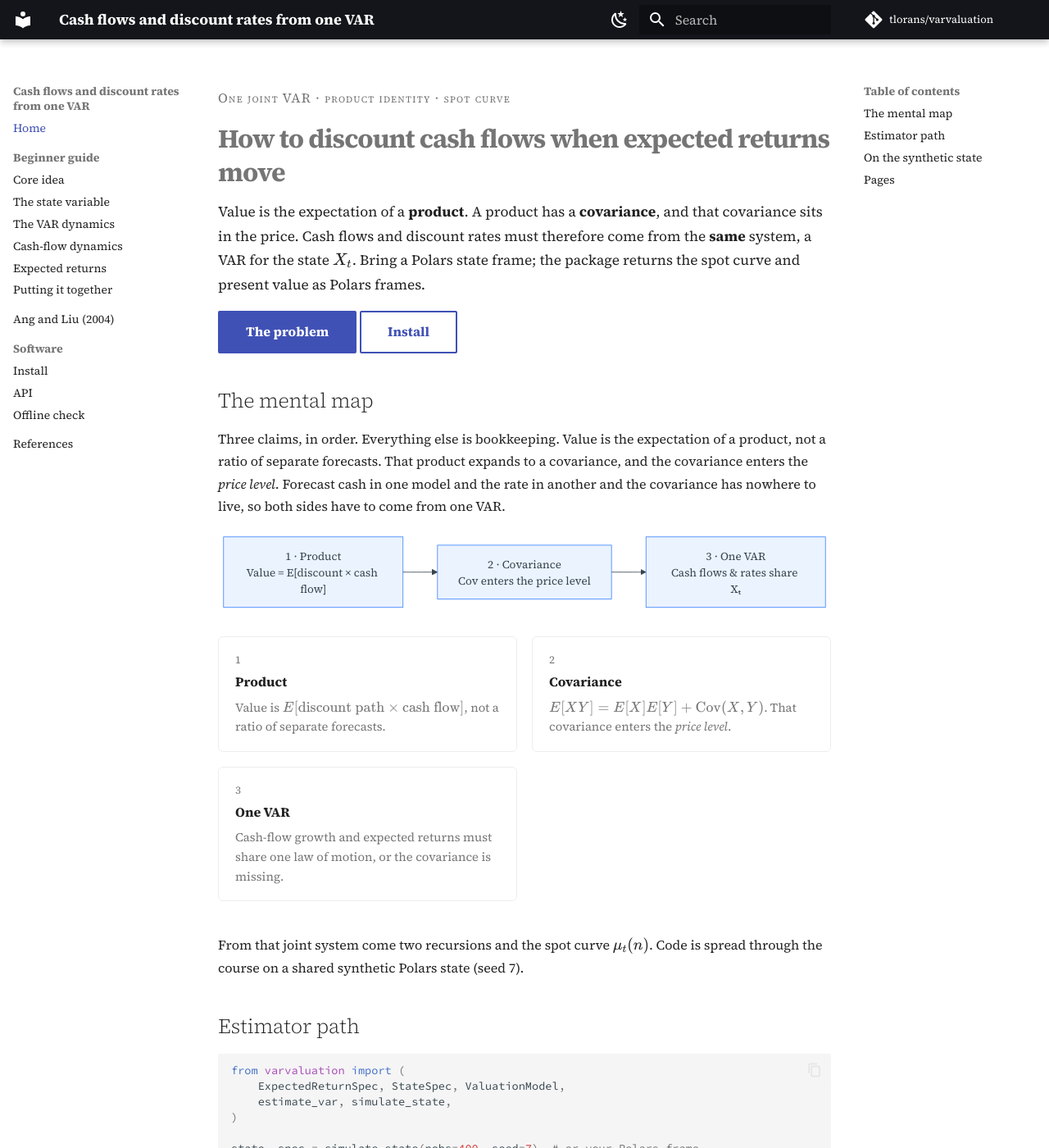
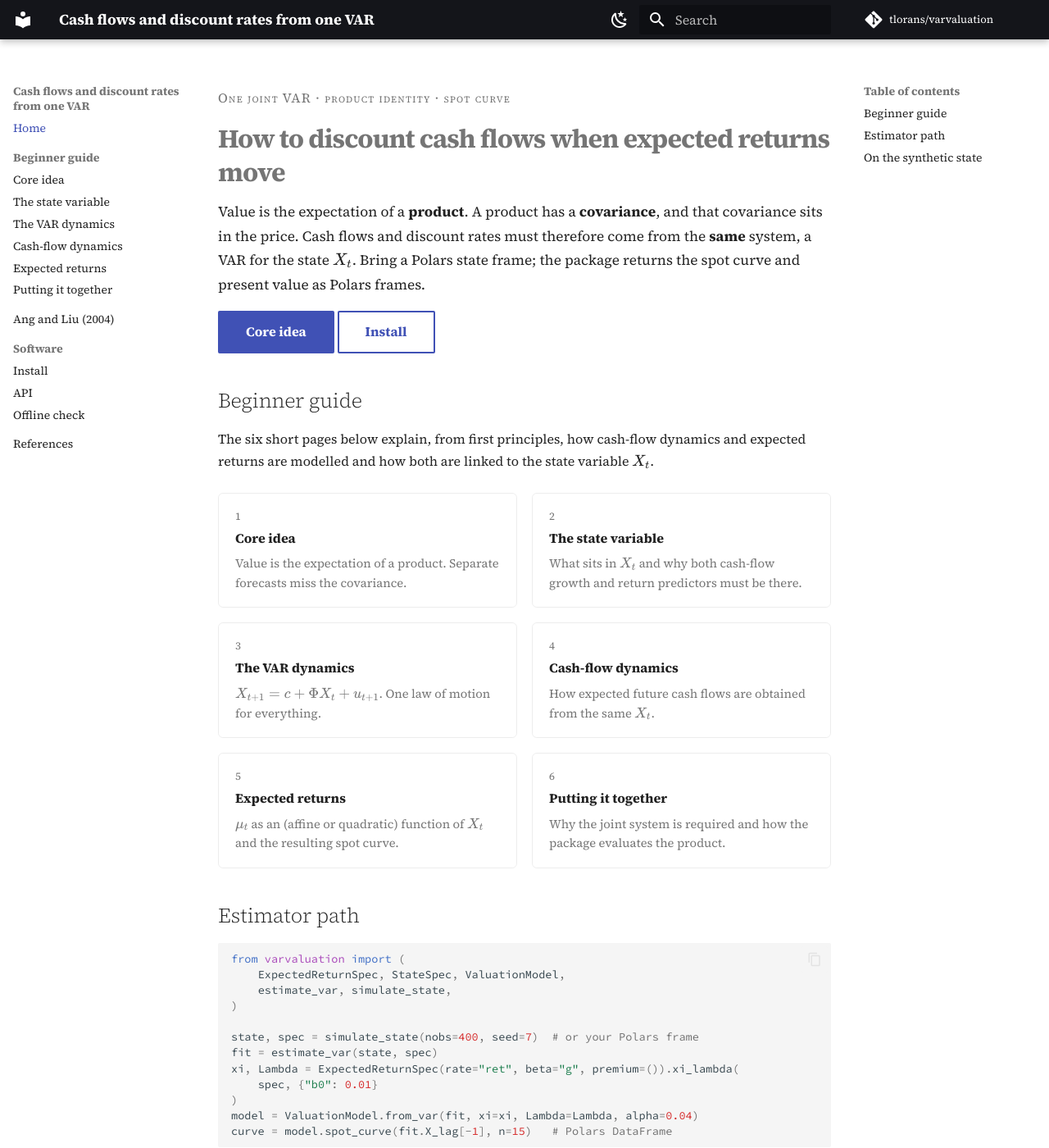
Before and after one commit to tlorans/varvaluation, an MkDocs documentation site: the page built from docs/index.md, in a window 1280 px wide and 1400 px high. Shown: the whole window at 82% size. Built offline with MkDocs 1.6.1 and Material for MkDocs 9.7.7, drawn with Linux system fonts in a browser that asks for light colours; comment, search, counter and statistics services are not loaded; some of the changed text lies outside the part shown.

Commit message:
Rewrite home page to introduce the new beginner-guide sections

````diff
--- a/docs/index.md
+++ b/docs/index.md
@@ -13,37 +13,23 @@ $X_t$. Bring a Polars state frame; the package returns the spot
 curve and present value as Polars frames.
 </p>
 
-[The problem](guide/problem.md){ .md-button .md-button--primary }
+[Core idea](guide/core.md){ .md-button .md-button--primary }
 [Install](install.md){ .md-button }
 
 </div>
 
-## The mental map
+## Beginner guide
 
-Three claims, in order. Everything else is bookkeeping. Value is
-the expectation of a product, not a ratio of separate forecasts.
-That product expands to a covariance, and the covariance enters
-the *price level*. Forecast cash in one model and the rate in
-another and the covariance has nowhere to live, so both sides
-have to come from one VAR.
-
-```mermaid
-flowchart LR
-  A["1 · Product<br/>Value = E[discount × cash flow]"]
-  B["2 · Covariance<br/>Cov enters the price level"]
-  C["3 · One VAR<br/>Cash flows & rates share Xₜ"]
-  A --> B --> C
-```
+The six short pages below explain, from first principles, how cash-flow dynamics and expected returns are modelled and how both are linked to the state variable \(X_t\).
 
 <div class="topic-cards">
-<a href="guide/problem/"><span class="part">1</span><strong>Product</strong><span>Value is $E[\text{discount path}\times\text{cash flow}]$, not a ratio of separate forecasts.</span></a>
-<a href="guide/problem/#the-covariance-term"><span class="part">2</span><strong>Covariance</strong><span>$E[XY]=E[X]E[Y]+\mathrm{Cov}(X,Y)$. That covariance enters the <em>price level</em>.</span></a>
-<a href="guide/system/"><span class="part">3</span><strong>One VAR</strong><span>Cash-flow growth and expected returns must share one law of motion, or the covariance is missing.</span></a>
+<a href="guide/core/"><span class="part">1</span><strong>Core idea</strong><span>Value is the expectation of a product. Separate forecasts miss the covariance.</span></a>
+<a href="guide/state-variable/"><span class="part">2</span><strong>The state variable</strong><span>What sits in \(X_t\) and why both cash-flow growth and return predictors must be there.</span></a>
+<a href="guide/var-dynamics/"><span class="part">3</span><strong>The VAR dynamics</strong><span>\(X_{t+1}=c+\Phi X_t+u_{t+1}\). One law of motion for everything.</span></a>
+<a href="guide/cash-flow-dynamics/"><span class="part">4</span><strong>Cash-flow dynamics</strong><span>How expected future cash flows are obtained from the same \(X_t\).</span></a>
+<a href="guide/expected-returns/"><span class="part">5</span><strong>Expected returns</strong><span>\(\mu_t\) as an (affine or quadratic) function of \(X_t\) and the resulting spot curve.</span></a>
+<a href="guide/putting-together/"><span class="part">6</span><strong>Putting it together</strong><span>Why the joint system is required and how the package evaluates the product.</span></a>
 </div>
-
-From that joint system come two recursions and the spot curve
-$\mu_t(n)$. Code is spread through the course on a shared synthetic
-Polars state (seed 7).
 
 ## Estimator path
 
@@ -83,15 +69,4 @@ strip-sum value : 24.07
 flat PV vs curve: +12.8%
 ```
 
-## Pages
-
-<div class="topic-cards">
-<a href="guide/problem/"><span class="part">01</span><strong>The problem</strong><span>Product identity, covariance, flat vs curve gap.</span></a>
-<a href="guide/system/"><span class="part">02</span><strong>One system</strong><span>Polars state → estimate_var → Φ, Σ.</span></a>
-<a href="guide/curve/"><span class="part">03</span><strong>The two recursions</strong><span>spot_curve and value as Polars frames.</span></a>
-<a href="guide/state/"><span class="part">04</span><strong>Building the state</strong><span>Your columns; optional firm panel.</span></a>
-<a href="guide/literature/"><span class="part">05</span><strong>Going further</strong><span>State choices and other asset classes.</span></a>
-<a href="guide/angliu/"><span class="part">06</span><strong>Ang and Liu (2004)</strong><span>Paper-sample reproduction and the post-2000 extension.</span></a>
-</div>
-
 Closed-form recursions follow [Ang and Liu (2004)](references.md#ang-liu-2004). The empirical check (paper sample, December 2000 curve, post-2000 extension) is [Ang and Liu (2004)](guide/angliu.md).
````
